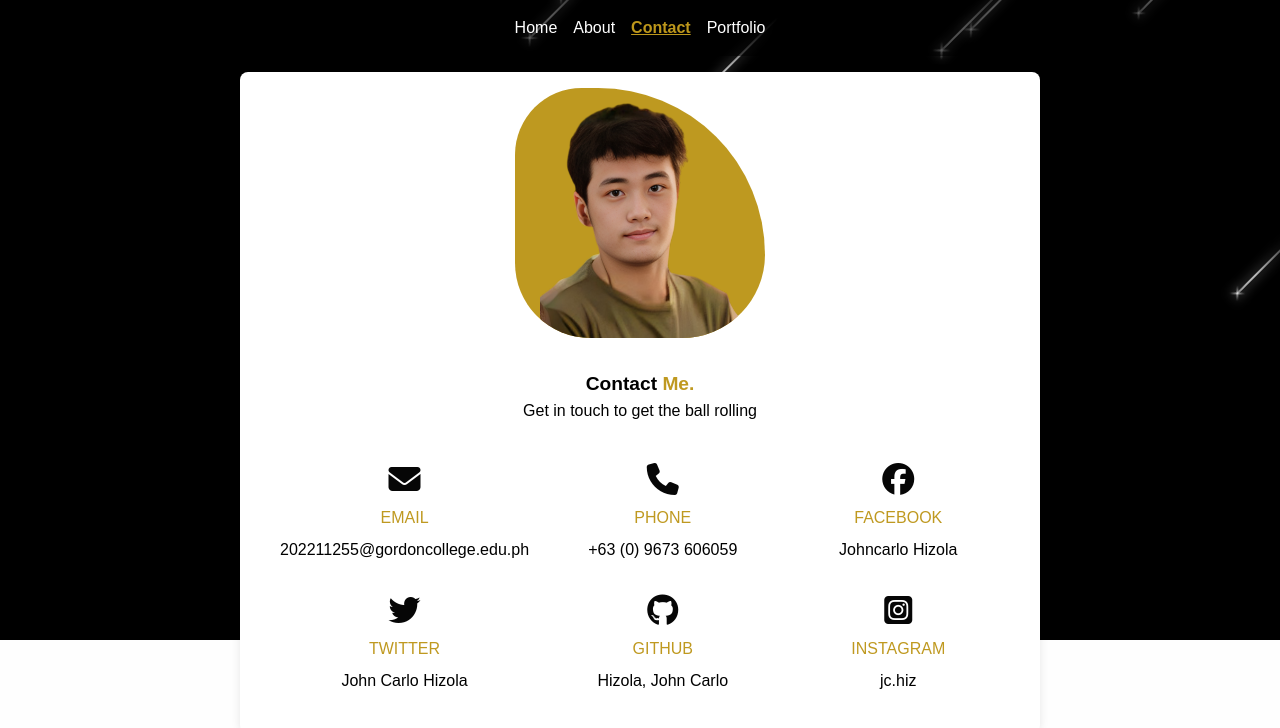
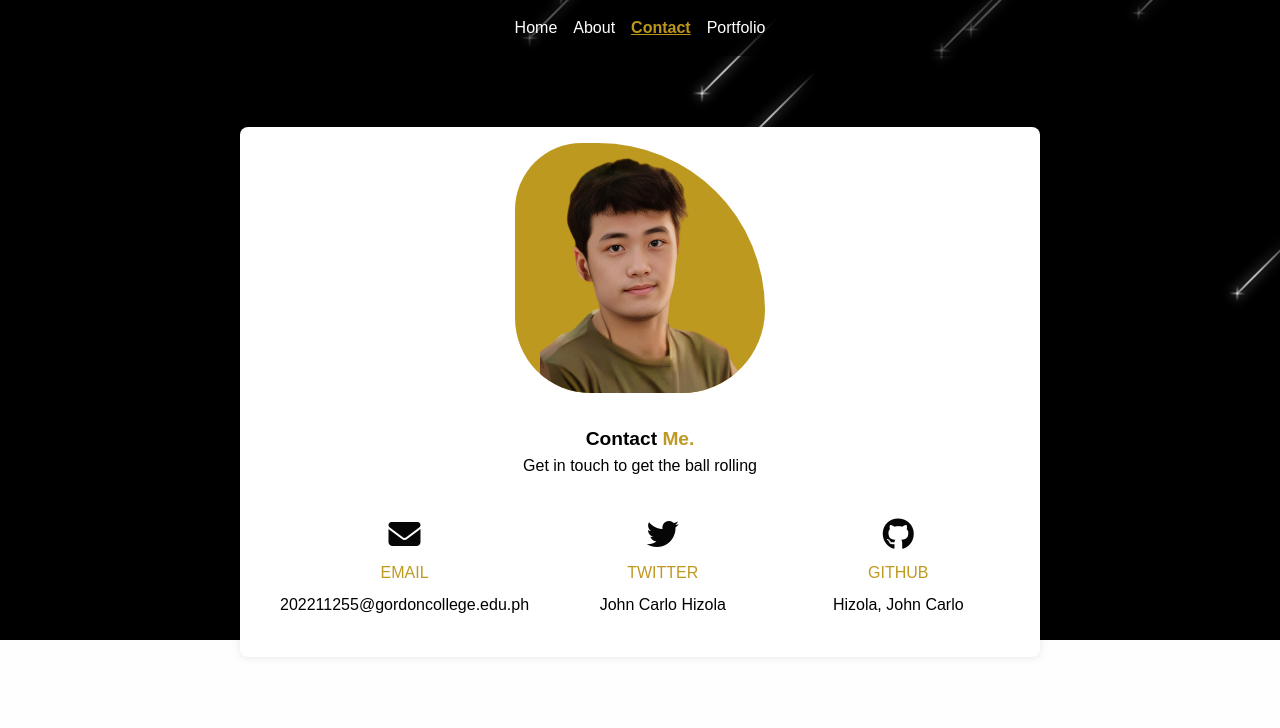
Before and after one commit to hizzCarlo/hizzCarlo.github.io, a SvelteKit app: page /contact in a window 1280 px wide. Shown: the top 728 px of the page. Built offline with nearby package versions, Linux system fonts and the light colour scheme.

Commit message:
revision

```diff
--- a/src/routes/about/+page.svelte
+++ b/src/routes/about/+page.svelte
@@ -10,14 +10,12 @@
       <img src="/pf.png" alt="Profile Image">
       <ul class="image-details">
         <li><span>Name:</span> John Carlo A. Hizola</li>
-        <li><span>Date of birth:</span> October, 31 2004</li>
-        <li><span>Zip code:</span> 2110</li>
-        <li><span>Nationality:</span> Filipino</li>
+
       </ul>
     </div>
     <div class="details grid-item">
       <h1>About <span>Me</span></h1>
-      <p>Hi! I’m John Carlo, a 3rd-year Computer Science student at Gordon College. As someone passionate about technology, I’ve been fortunate enough to explore various aspects of software and web development while continuing to learn, especially in the field of Natural Language Processing (NLP). My journey as a student developer has been both challenging and rewarding, giving me the opportunity to turn my ideas into meaningful projects.</p>
+      <p>Hi! I’m John Carlo, a Computer Science student at Gordon College. As someone passionate about technology, I’ve been fortunate enough to explore various aspects of software and web development while continuing to learn, especially in the field of Natural Language Processing (NLP). My journey as a student developer has been both challenging and rewarding, giving me the opportunity to turn my ideas into meaningful projects.</p>
       <br>
       <p>I’ve always been fascinated by how technology can solve real-world problems, and this curiosity led me to delve deeper into programming. Balancing my academic responsibilities with my personal interests in coding, I’ve grown from working on small-scale school projects to more ambitious initiatives, such as building a chatbot for user support.</p>
       <br>
--- a/src/routes/contact/+page.svelte
+++ b/src/routes/contact/+page.svelte
@@ -25,20 +25,6 @@
           </a>
         </div>
         <div class="contact-item">
-          <a href="tel: +639673606059" class="btn btn-primary">
-            <i class="fas fa-phone"></i>
-            <p>PHONE</p>
-            <span>+63 (0) 9673 606059</span>
-          </a>
-        </div>
-        <div class="contact-item">
-          <a href="https://www.facebook.com/johncarlo.hizola.9/" class="btn btn-primary">
-            <i class="fa-brands fa-facebook"></i>
-            <p>FACEBOOK</p>
-            <span>Johncarlo Hizola</span>
-          </a>
-        </div>
-        <div class="contact-item">
           <a href="https://x.com/JohnHizola70295" class="btn btn-primary">
             <i class="fa-brands fa-twitter"></i>
             <p>TWITTER</p>
@@ -50,13 +36,6 @@
             <i class="fa-brands fa-github"></i>
             <p>GITHUB</p>
             <span>Hizola, John Carlo</span>
-          </a>
-        </div>
-        <div class="contact-item">
-          <a href="https://www.instagram.com/jc.hiz/" class="btn btn-primary">
-            <i class="fa-brands fa-square-instagram"></i>
-            <p>INSTAGRAM</p>
-            <span>jc.hiz</span>
           </a>
         </div>
       </div>
```
